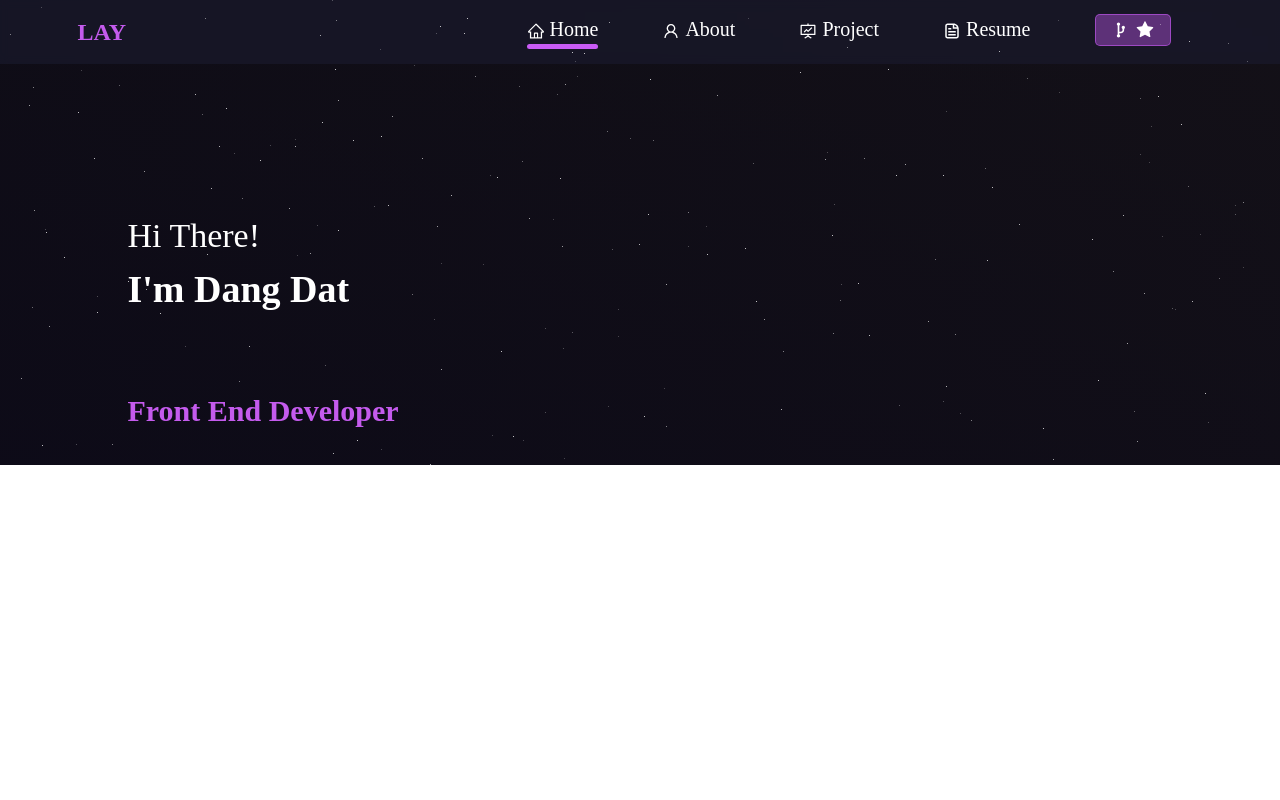
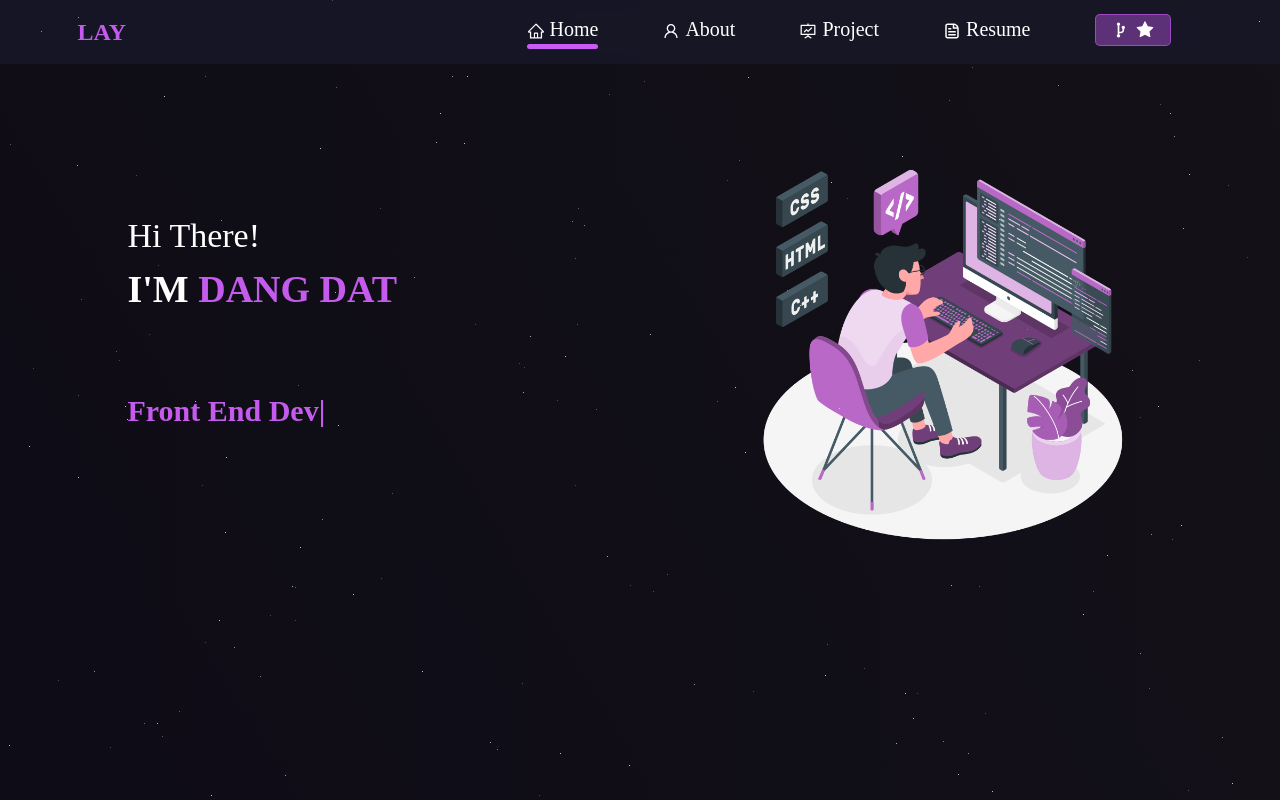
Before and after one commit to DatDangg/Portfolio, a React (Create React App) app: page / in a window 1280 px wide. Shown: the top 800 px of the page. Built offline with nearby package versions, Linux system fonts and the light colour scheme.

Commit message:
update home: type writer

```diff
--- a/src/components/layout/MainLayout.js
+++ b/src/components/layout/MainLayout.js
@@ -12,7 +12,7 @@ const MainLayout = ({ children }) => {
       sky.innerHTML = "";
       const width = document.body.scrollWidth;
       const height = document.body.scrollHeight;
-      console.log(width, height)
+
       const star_count = Math.max((width + height)/9, 100);
       for (let i = 0; i < star_count; i++) {
         const star = document.createElement("div");
--- a/src/pages/Home.js
+++ b/src/pages/Home.js
@@ -1,5 +1,38 @@
+import { useEffect, useState } from "react";
+import "bootstrap/dist/css/bootstrap.min.css";
 import styles from './Home.module.css'
-import "bootstrap/dist/css/bootstrap.min.css";
+import bannerImg from '../assets/image/banner-img.png'
+
+function TypeWriter({text}) {
+    const [char, setChar] = useState([])
+    useEffect(()=>{
+        function sleep(ms) {
+            return new Promise(resolve => setTimeout(resolve,ms))
+        }
+
+        async function type(){
+            for (let i = 0; i < text.length; i++) {
+                setChar((prev) => [...prev, text[i]]);
+                await sleep(200);
+              }
+
+              await sleep(1000);
+
+              for (let i = text.length - 1; i >= 0; i--) {
+                setChar((prev) => prev.slice(0, i));
+                await sleep(200);
+              }
+        }
+        type()
+    },[])
+    console.log(text)
+    return (
+        <span>
+            {char}
+            <span className={styles.cursor}>|</span>
+        </span>
+    );
+}
 
 function Home() {
     return (
@@ -10,11 +43,17 @@ function Home() {
                         <div className='col-lg-7 '>
                             <div className={styles.bannerInfor}>
                                 <div className={styles.heading}>Hi There!</div>
-                                <div className={styles.headingName}>I'm Dang Dat</div>
-                                <div className={styles.typeWriter}>Front End Developer</div>
+                                <div className={styles.headingName}>I'm <span>Dang Dat</span></div>
+                                <div className={styles.typeWriter}>
+                                    <TypeWriter text='Front End Developer'/>
+                                    {/* Front End Developer */}
+                                </div>
+
                             </div>
                         </div>
-                        <div></div>
+                        <div className='col-lg-5'>
+                            <img className={styles.bannerImg} src={bannerImg} alt='Banner Image'></img>
+                        </div>
                     </div>
                 </div>
             </div>
--- a/src/pages/Home.module.css
+++ b/src/pages/Home.module.css
@@ -1,13 +1,14 @@
 .home {
-    padding: 210px 0 32px 0;
+    padding: 150px 0 32px 0;
 }
 
 .banner {
     color: white;
+    padding-bottom: 1500px;
 }
 
 .bannerInfor {
-    margin-left: 50px;
+    margin: 60px 12px 0 50px;
 }
 
 .heading {
@@ -18,7 +19,11 @@
 .headingName {
     font-size: 3.8rem;
     font-weight: 600;
+    text-transform: uppercase;
+}
 
+.headingName span {
+    color: var(--primary-color);
 }
 
 .typeWriter {
@@ -27,3 +32,21 @@
     margin-top: 70px;
     color: var(--primary-color);
 }
+
+.bannerImg {
+    max-width: 100%;
+    height: 100%;
+    max-height: 400px;
+}
+
+.cursor {
+    display: inline-block;
+    animation: blink 1s step-start infinite;
+    color: var(--primary-color);
+  }
+
+  @keyframes blink {
+    50% {
+      opacity: 0;
+    }
+  }
```
Also changed, not shown: src/assets/image/banner-img.png (added).
